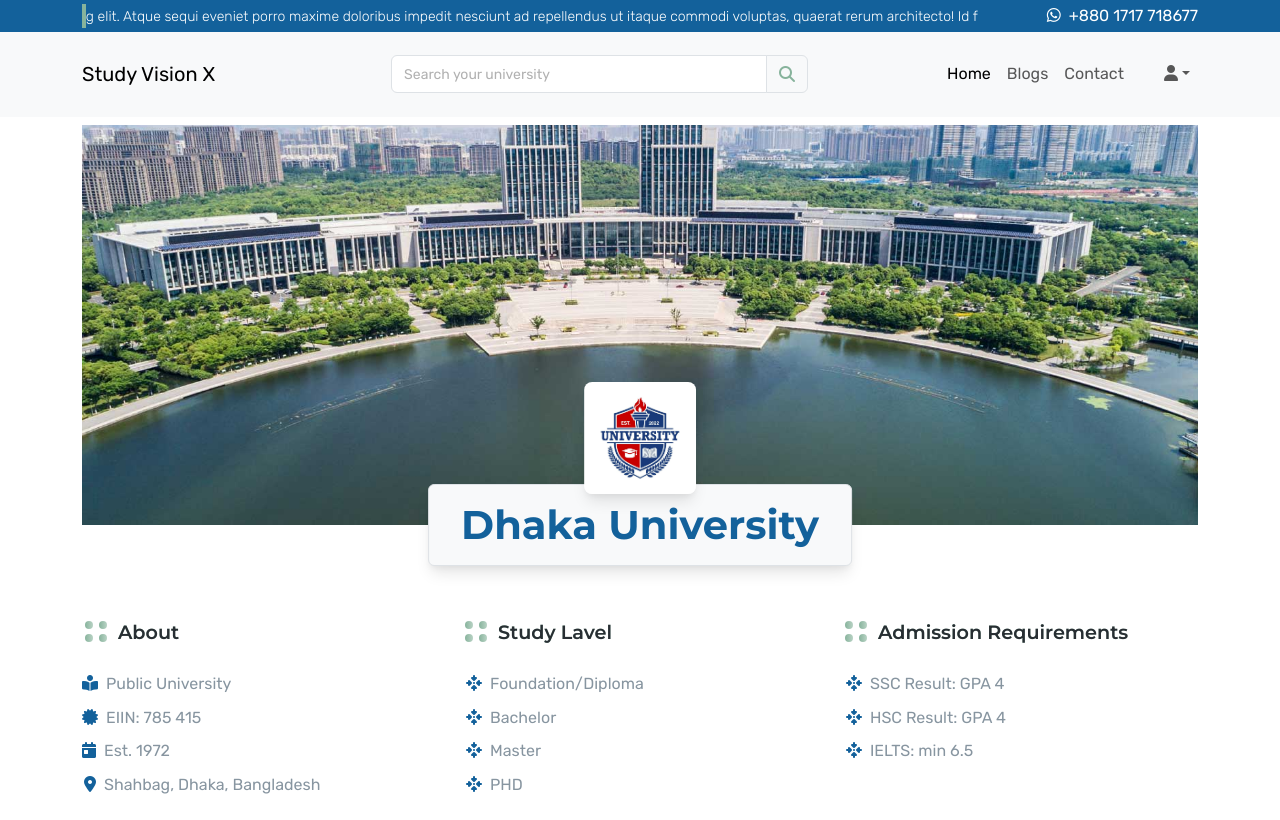
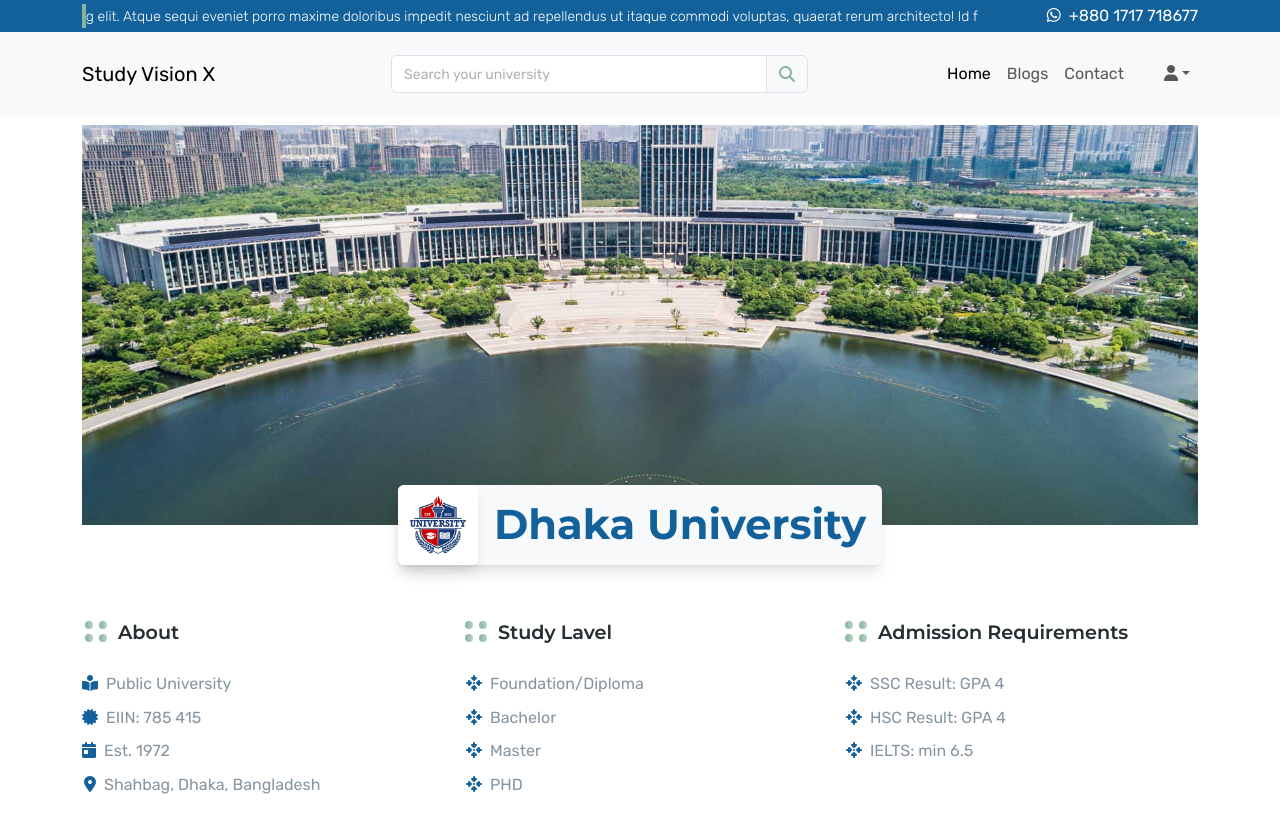
Before and after one commit to amsbarik/study-vision-x, a plain HTML site: page university_details.html in a window 1280 px wide. Shown: the top 820 px of the page. Drawn offline with nearby package versions, Linux system fonts and the light colour scheme; a web font is replaced by a local one.

Commit message:
logo and name updated

```diff
--- a/assets/sass/pages/_university_details.scss
+++ b/assets/sass/pages/_university_details.scss
@@ -11,23 +11,19 @@
     }
 
     .uv-name-wrap{
-        padding: 1rem 2rem;
+        display: flex;
+        align-items: center;
         background-color: $bg-light;
         box-shadow: $shadow-lg;
-        .uv-logo-wrap{
-            height: 0px;
-            .uv-logo{
-                width: 7rem;
-                height: 7rem;
-                object-fit: cover;
-                margin-top: -9.5rem;
-
-                border-radius: .5rem;
-                box-shadow: $shadow-lg;
-            }
-
+        .uv-logo{
+            width: 5rem;
+            height: 5rem;
+            object-fit: cover;
+            box-shadow: $shadow-lg;
         }
-
+        .heading{
+            padding: 0 1rem;
+        }
     }
 }
 
--- a/university_details.html
+++ b/university_details.html
@@ -112,9 +112,11 @@
             <div class="container">
                 <div class="university-top-wrap position-relative mt-2">
                     <img src="assets/img/university.jpg" class="cover-img" alt="">
-                    <div class="uv-name-wrap border rounded position-absolute top-100 start-50 translate-middle">
-                        <div class="text-center uv-logo-wrap"><img src="assets/img/university-education-logo-design.png" class="uv-logo" alt=""></div>
-                        <h1 class="sub-headign text-primary m-0 text-capitalize ">Dhaka university</h1>
+                    <div class="uv-name-wrap position-absolute rounded top-100 start-50 translate-middle">
+                        <!-- <div class="text-center uv-logo-wrap"><img src="assets/img/university-education-logo-design.png" class="uv-logo" alt=""></div> -->
+                        <!-- <div class="text-center uv-logo-wrap"></div> -->
+                        <img src="assets/img/university-education-logo-design.png" class="uv-logo rounded" alt="">
+                        <h1 class="heading text-primary m-0 text-capitalize d-inline rounded ">Dhaka university</h1>
                     </div>
                 </div>
             </div>
```
Also changed, not shown: assets/css/style.min.css, 1 other file.
